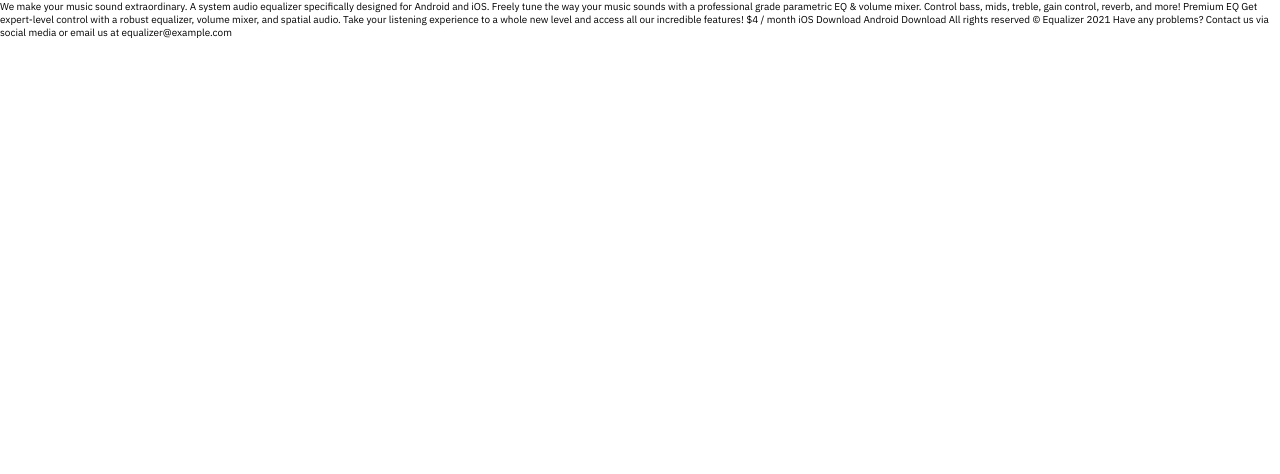
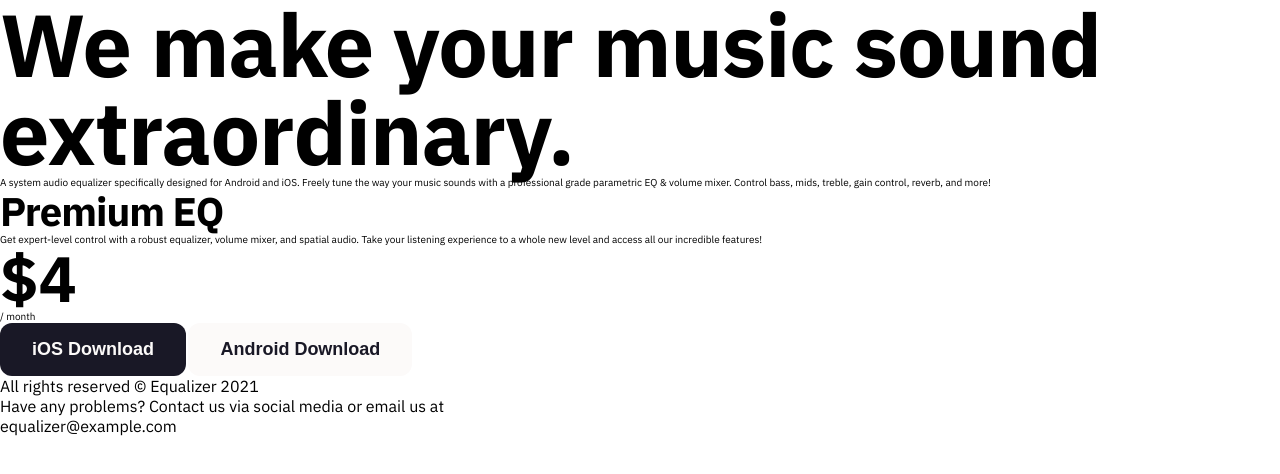
Before and after one commit to LukasT1/fm-easy-equalizer-landing-page, a website: page src/index.html in a window 1280 px wide. Drawn offline with Linux system fonts and the light colour scheme.

Commit message:
build html structure

```diff
--- a/src/index.html
+++ b/src/index.html
@@ -20,14 +20,44 @@
     <title>Frontend Mentor | Equalizer landing page</title>
   </head>
   <body>
-    We make your music sound extraordinary. A system audio equalizer
-    specifically designed for Android and iOS. Freely tune the way your music
-    sounds with a professional grade parametric EQ & volume mixer. Control bass,
-    mids, treble, gain control, reverb, and more! Premium EQ Get expert-level
-    control with a robust equalizer, volume mixer, and spatial audio. Take your
-    listening experience to a whole new level and access all our incredible
-    features! $4 / month iOS Download Android Download All rights reserved ©
-    Equalizer 2021 Have any problems? Contact us via social media or email us at
-    equalizer@example.com
+    <div class="container">
+      <nav>
+        <nav class="logo"></nav>
+      </nav>
+      <header>
+        <h1 class="header__heading">We make your music sound extraordinary.</h1>
+        <p class="header__text">
+          A system audio equalizer specifically designed for Android and iOS.
+          Freely tune the way your music sounds with a professional grade
+          parametric EQ & volume mixer. Control bass, mids, treble, gain
+          control, reverb, and more!
+        </p>
+      </header>
+      <main>
+        <div class="main__image"></div>
+        <div class="main__card">
+          <h3 class="main__card-heading">Premium EQ</h3>
+          <p class="main__card-text text-4">
+            Get expert-level control with a robust equalizer, volume mixer, and
+            spatial audio. Take your listening experience to a whole new level
+            and access all our incredible features!
+          </p>
+          <div class="main__card-price">
+            <h2 class="main__card-price-cost">$4</h2>
+            <p class="main__card-price-monthly">/ month</p>
+          </div>
+          <button class="main__card-btn btn-dark">iOS Download</button>
+          <button class="main__card-btn btn-light">Android Download</button>
+        </div>
+      </main>
+      <footer>
+        <div class="footer__logo"></div>
+        <p class="footer__text text-5">
+          All rights reserved © Equalizer 2021<br />Have any problems? Contact
+          us via social media or email us at<br />equalizer@example.com
+        </p>
+        <div class="footer__icons"></div>
+      </footer>
+    </div>
   </body>
 </html>
--- /dev/null
+++ b/src/sass/components/_buttons.scss
@@ -0,0 +1,17 @@
+button {
+  border-radius: 1.2rem;
+  border: none;
+  font-size: 1.8rem;
+  font-weight: bold;
+  padding: var(--200) var(--400);
+}
+
+.btn-dark {
+  background-color: var(--slate);
+  color: var(--white);
+}
+
+.btn-light {
+  background-color: var(--white);
+  color: var(--slate);
+}
--- a/src/sass/main.scss
+++ b/src/sass/main.scss
@@ -4,7 +4,7 @@
 @use "base/mixins";
 @use "base/typography";
 
-// @use "components/buttons";
+@use "components/_buttons";
 
 // @use "layout/header";
 // @use "layout/hero";
```
Also changed, not shown: src/style.css, 1 other file.
